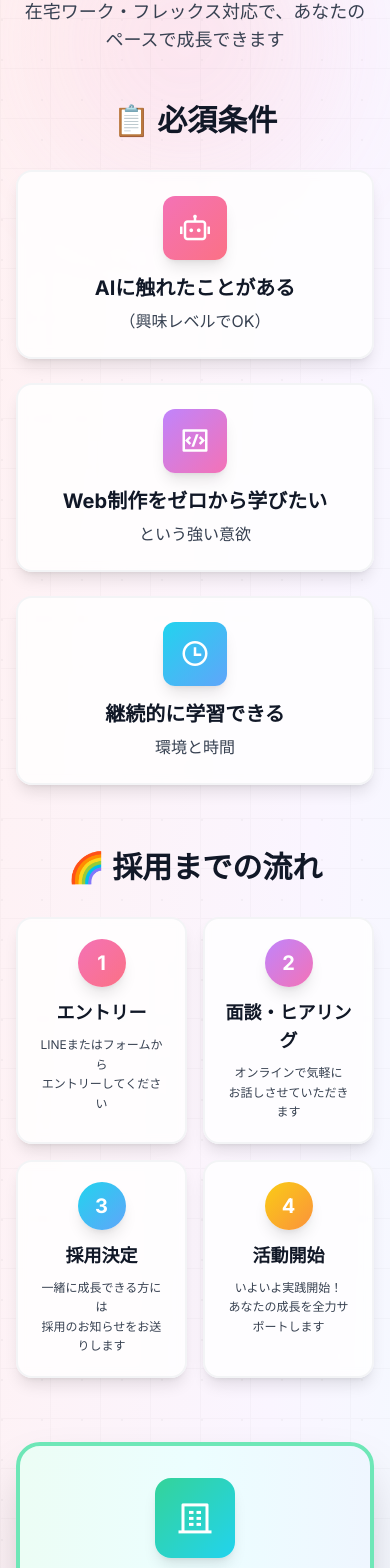
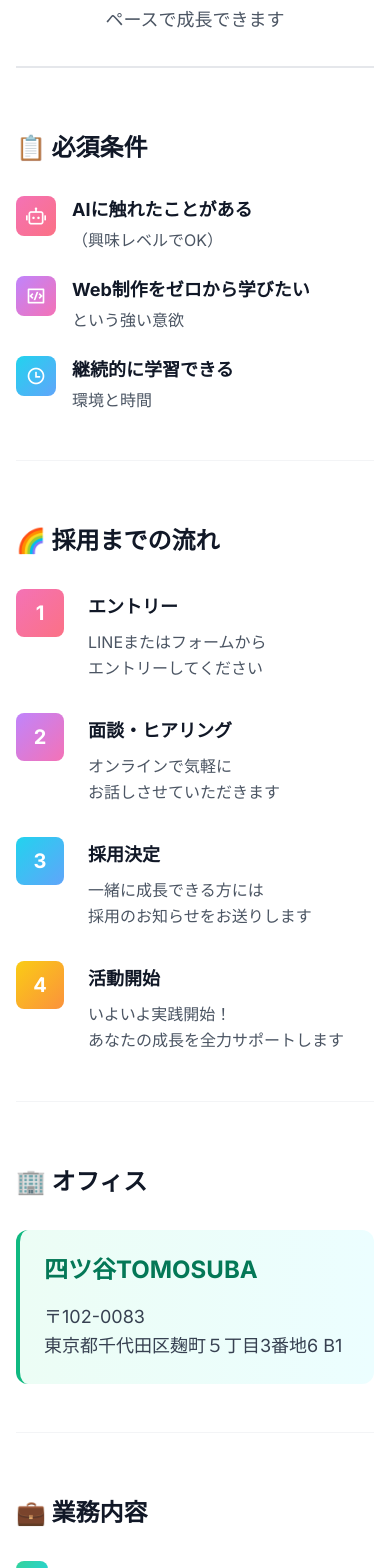
Before and after one commit to Kanta02cer/10slp, a React (Vite) app: page /recruit in a window 390 px wide. Shown: the part 1026-2594 px from the top of the page. Built offline with nearby package versions, Linux system fonts and the light colour scheme; a web font is replaced by a local one.

Commit message:
Refactor Requirements component: Simplify layout and enhance visibility with improved animations, update text formatting for clarity, and add new sections for compensation and benefits to improve user engagement and readability.

```diff
--- a/src/pages/recruit/components/Requirements.tsx
+++ b/src/pages/recruit/components/Requirements.tsx
@@ -133,98 +133,78 @@ export default function Requirements() {
   ];
 
   return (
-    <section id="requirements" className="py-24 sm:py-32 relative overflow-hidden">
-      {/* オシャレな背景 */}
-      <div className="absolute inset-0 z-0">
-        {/* グラデーション背景 */}
-        <div className="absolute inset-0 bg-gradient-to-br from-rose-50 via-pink-50 via-purple-50 to-cyan-50"></div>
-
-        {/* パターンオーバーレイ */}
+    <section id="requirements" className="py-16 sm:py-24 bg-white relative">
+      <div className="max-w-4xl mx-auto px-4 sm:px-6">
+        {/* タイトル */}
         <div
-          className="absolute inset-0 opacity-[0.03]"
-          style={{
-            backgroundImage: `radial-gradient(circle at 2px 2px, rgb(0,0,0) 1px, transparent 0)`,
-            backgroundSize: '40px 40px'
-          }}
-        ></div>
-
-        {/* アニメーション要素 */}
-        <div className="absolute top-20 left-10 w-72 h-72 bg-gradient-to-br from-rose-300/30 to-pink-300/30 rounded-full blur-3xl animate-pulse"></div>
-        <div className="absolute bottom-20 right-10 w-96 h-96 bg-gradient-to-br from-purple-300/30 to-cyan-300/30 rounded-full blur-3xl animate-pulse" style={{ animationDelay: '2s' }}></div>
-        <div className="absolute top-1/2 left-1/2 transform -translate-x-1/2 -translate-y-1/2 w-80 h-80 bg-gradient-to-br from-pink-200/20 to-rose-200/20 rounded-full blur-3xl animate-pulse" style={{ animationDelay: '4s' }}></div>
-
-        {/* グリッドパターン */}
-        <div
-          className="absolute inset-0 opacity-[0.02]"
-          style={{
-            backgroundImage: `
-              linear-gradient(to right, rgb(0,0,0) 1px, transparent 1px),
-              linear-gradient(to bottom, rgb(0,0,0) 1px, transparent 1px)
-            `,
-          backgroundSize: '50px 50px'
-          }}
-        ></div>
-      </div>
-
-      <div className="max-w-6xl mx-auto px-4 sm:px-6 relative z-10">
-        {/* タイトル */}
-        <div className="text-center mb-12 sm:mb-16">
-          <h2 className="text-4xl sm:text-5xl md:text-6xl font-bold mb-4 bg-gradient-to-r from-red-600 via-pink-500 to-purple-600 bg-clip-text text-transparent">
+          data-scroll-item
+          data-index={0}
+          className={`text-center mb-16 sm:mb-20 pb-8 border-b-2 border-gray-200 ${
+            isVisible[0] ? 'opacity-100 translate-y-0' : 'opacity-0 translate-y-10'
+          }`}
+        >
+          <h2 className="text-4xl sm:text-5xl md:text-6xl font-bold mb-6 text-gray-900">
             募集要項
           </h2>
-          <p className="text-lg sm:text-xl text-gray-700 font-medium">
+          <p className="text-lg sm:text-xl text-gray-600 leading-relaxed">
             学生インターン・主婦の方も大歓迎！✨<br />
             在宅ワーク・フレックス対応で、あなたのペースで成長できます
           </p>
         </div>
 
         {/* 必須条件 */}
-        <div className="mb-16 sm:mb-20">
-          <h3 className="text-3xl sm:text-4xl font-bold text-center mb-8 sm:mb-12 text-gray-900">
+        <div
+          data-scroll-item
+          data-index={1}
+          className={`mb-16 sm:mb-20 pb-12 border-b border-gray-100 ${
+            isVisible[1] ? 'opacity-100 translate-y-0' : 'opacity-0 translate-y-10'
+          }`}
+        >
+          <h3 className="text-2xl sm:text-3xl font-bold mb-8 text-gray-900">
             📋 必須条件
           </h3>
-          <div className="grid md:grid-cols-3 gap-6 sm:gap-8">
+          <div className="space-y-6">
             {requirements.map((item, index) => (
               <div
                 key={index}
-                data-scroll-item
-                data-index={index}
-                className={`bg-white/80 backdrop-blur-sm rounded-2xl p-6 sm:p-8 shadow-lg hover:shadow-2xl transition-all duration-500 border-2 border-gray-100 hover:border-rose-200 text-center transform hover:-translate-y-2 ${
-                  isVisible[index] ? 'opacity-100 translate-y-0' : 'opacity-0 translate-y-10'
-                }`}
-                style={{ transitionDelay: `${index * 150}ms` }}
+                className="flex items-start gap-4 group"
               >
-                <div className={`w-16 h-16 sm:w-20 sm:h-20 flex items-center justify-center mx-auto mb-4 sm:mb-6 bg-gradient-to-br ${item.gradient} rounded-xl shadow-lg transform group-hover:scale-110 transition-transform duration-300 hover:rotate-6`}>
-                  <i className={`${item.icon} text-3xl sm:text-4xl text-white`}></i>
+                <div className={`w-10 h-10 flex items-center justify-center bg-gradient-to-br ${item.gradient} rounded-lg flex-shrink-0 group-hover:scale-110 transition-transform duration-300`}>
+                  <i className={`${item.icon} text-xl text-white`}></i>
                 </div>
-                <h4 className="text-xl sm:text-2xl font-bold text-gray-900 mb-2 leading-tight group-hover:text-rose-600 transition-colors">{item.title}</h4>
-                <p className="text-base sm:text-lg text-gray-700">{item.subtitle}</p>
+                <div className="flex-1">
+                  <h4 className="text-lg sm:text-xl font-bold text-gray-900 mb-1 group-hover:text-rose-600 transition-colors">{item.title}</h4>
+                  <p className="text-base text-gray-600">{item.subtitle}</p>
+                </div>
               </div>
             ))}
           </div>
         </div>
 
         {/* 採用までの流れ */}
-        <div className="mb-16 sm:mb-20">
-          <h3 className="text-3xl sm:text-4xl font-bold text-center mb-8 sm:mb-12 text-gray-900">
+        <div
+          data-scroll-item
+          data-index={2}
+          className={`mb-16 sm:mb-20 pb-12 border-b border-gray-100 ${
+            isVisible[2] ? 'opacity-100 translate-y-0' : 'opacity-0 translate-y-10'
+          }`}
+        >
+          <h3 className="text-2xl sm:text-3xl font-bold mb-8 text-gray-900">
             🌈 採用までの流れ
           </h3>
-          <div className="grid grid-cols-2 md:grid-cols-4 gap-4 sm:gap-6">
+          <div className="space-y-8">
             {flow.map((item, index) => (
               <div
                 key={index}
-                data-scroll-item
-                data-index={index + 10}
-                className={`bg-white/80 backdrop-blur-sm rounded-2xl p-5 sm:p-6 shadow-lg hover:shadow-2xl transition-all duration-500 border-2 border-gray-100 hover:border-purple-200 text-center transform hover:-translate-y-2 hover:scale-105 group ${
-                  isVisible[index + 10] ? 'opacity-100 translate-y-0' : 'opacity-0 translate-y-10'
-                }`}
-                style={{ transitionDelay: `${index * 150}ms` }}
+                className="flex items-start gap-6 group"
               >
-                <div className={`w-12 h-12 sm:w-16 sm:h-16 flex items-center justify-center mx-auto mb-3 sm:mb-4 bg-gradient-to-br ${item.gradient} rounded-full shadow-lg transform group-hover:rotate-12 group-hover:scale-110 transition-all duration-300`}>
-                  <span className="text-xl sm:text-2xl font-bold text-white">{item.step}</span>
+                <div className={`w-12 h-12 flex items-center justify-center bg-gradient-to-br ${item.gradient} rounded-lg flex-shrink-0 group-hover:scale-110 transition-transform duration-300`}>
+                  <span className="text-xl font-bold text-white">{item.step}</span>
                 </div>
+                <div className="flex-1 pt-1">
                   <h4 className="text-lg sm:text-xl font-bold text-gray-900 mb-2 group-hover:text-purple-600 transition-colors">{item.title}</h4>
-                <p className="text-xs sm:text-sm text-gray-700 leading-relaxed" dangerouslySetInnerHTML={{ __html: item.description }}></p>
+                  <p className="text-base text-gray-600 leading-relaxed" dangerouslySetInnerHTML={{ __html: item.description }}></p>
+                </div>
               </div>
             ))}
           </div>
@@ -233,20 +213,16 @@ export default function Requirements() {
         {/* オフィス情報（強調） */}
         <div
           data-scroll-item
-          data-index={50}
-          className={`mb-16 sm:mb-20 bg-gradient-to-r from-emerald-50 via-cyan-50 to-blue-50 rounded-3xl p-8 sm:p-10 border-4 border-emerald-300 shadow-2xl ${
-            isVisible[50] ? 'opacity-100 translate-y-0' : 'opacity-0 translate-y-10'
+          data-index={3}
+          className={`mb-16 sm:mb-20 pb-12 border-b border-gray-100 ${
+            isVisible[3] ? 'opacity-100 translate-y-0' : 'opacity-0 translate-y-10'
           }`}
         >
-          <div className="text-center">
-            <div className="w-20 h-20 flex items-center justify-center mx-auto mb-6 bg-gradient-to-br from-emerald-400 to-cyan-400 rounded-2xl shadow-lg">
-              <i className="ri-building-4-line text-4xl text-white"></i>
-            </div>
-            <h3 className="text-3xl sm:text-4xl font-bold text-gray-900 mb-4">
+          <h3 className="text-2xl sm:text-3xl font-bold mb-8 text-gray-900">
             🏢 オフィス
           </h3>
-            <div className="bg-white/90 backdrop-blur-sm rounded-2xl p-6 sm:p-8 shadow-lg max-w-2xl mx-auto">
-              <h4 className="text-2xl sm:text-3xl font-bold text-emerald-700 mb-3">
+          <div className="bg-gradient-to-r from-emerald-50 to-cyan-50 rounded-xl p-6 sm:p-8 border-l-4 border-emerald-500">
+            <h4 className="text-2xl sm:text-3xl font-bold text-emerald-700 mb-4">
               四ツ谷TOMOSUBA
             </h4>
             <p className="text-lg sm:text-xl text-gray-700 leading-relaxed">
@@ -255,136 +231,110 @@ export default function Requirements() {
             </p>
           </div>
         </div>
-        </div>
 
         {/* 業務内容（強調） */}
         <div
           data-scroll-item
-          data-index={60}
-          className={`mb-16 sm:mb-20 ${
-            isVisible[60] ? 'opacity-100 translate-y-0' : 'opacity-0 translate-y-10'
+          data-index={4}
+          className={`mb-16 sm:mb-20 pb-12 border-b border-gray-100 ${
+            isVisible[4] ? 'opacity-100 translate-y-0' : 'opacity-0 translate-y-10'
           }`}
         >
-          <h3 className="text-3xl sm:text-4xl font-bold text-center mb-8 sm:mb-12 text-gray-900">
+          <h3 className="text-2xl sm:text-3xl font-bold mb-8 text-gray-900">
             💼 業務内容
           </h3>
-          <div className="grid sm:grid-cols-2 lg:grid-cols-3 gap-4 sm:gap-6 max-w-5xl mx-auto">
+          <div className="space-y-4">
             {jobContents.map((item, index) => (
               <div
                 key={index}
-                className="bg-white/80 backdrop-blur-sm rounded-2xl p-5 sm:p-6 shadow-lg hover:shadow-2xl transition-all duration-500 border-2 border-gray-100 hover:border-emerald-200 transform hover:-translate-y-2 group"
+                className="flex items-start gap-4 group"
               >
-                <div className="flex items-center gap-3">
-                  <div className="w-10 h-10 flex items-center justify-center bg-gradient-to-br from-emerald-400 to-cyan-400 rounded-lg shadow-md group-hover:scale-110 transition-transform duration-300 flex-shrink-0">
-                    <span className="text-white font-bold">{index + 1}</span>
+                <div className="w-8 h-8 flex items-center justify-center bg-gradient-to-br from-emerald-400 to-cyan-400 rounded-lg flex-shrink-0 group-hover:scale-110 transition-transform duration-300">
+                  <span className="text-sm font-bold text-white">{index + 1}</span>
                 </div>
-                  <p className="text-base sm:text-lg font-medium text-gray-900 group-hover:text-emerald-600 transition-colors">
+                <p className="text-base sm:text-lg text-gray-900 pt-1 group-hover:text-emerald-600 transition-colors">
                   {item.text}
                 </p>
+              </div>
+            ))}
+          </div>
+        </div>
+
+        {/* 報酬（強調） */}
+        <div
+          data-scroll-item
+          data-index={5}
+          className={`mb-16 sm:mb-20 pb-12 border-b border-gray-100 ${
+            isVisible[5] ? 'opacity-100 translate-y-0' : 'opacity-0 translate-y-10'
+          }`}
+        >
+          <h3 className="text-2xl sm:text-3xl font-bold mb-8 text-gray-900">
+            💰 報酬
+          </h3>
+          <div className="bg-gradient-to-r from-yellow-50 to-orange-50 rounded-xl p-6 sm:p-8 border-l-4 border-yellow-500">
+            <div className="space-y-3">
+              <div className="flex items-baseline gap-3">
+                <span className="text-lg sm:text-xl text-gray-700 font-medium">時給：</span>
+                <span className="text-3xl sm:text-4xl font-bold text-orange-600">1,500円</span>
+              </div>
+              <div className="flex items-baseline gap-3">
+                <span className="text-lg sm:text-xl text-gray-700 font-medium">インセンティブ：</span>
+                <span className="text-3xl sm:text-4xl font-bold text-orange-600">20％</span>
+              </div>
+            </div>
+          </div>
+        </div>
+
+        {/* 労働条件 */}
+        <div
+          data-scroll-item
+          data-index={6}
+          className={`mb-16 sm:mb-20 pb-12 border-b border-gray-100 ${
+            isVisible[6] ? 'opacity-100 translate-y-0' : 'opacity-0 translate-y-10'
+          }`}
+        >
+          <h3 className="text-2xl sm:text-3xl font-bold mb-8 text-gray-900">
+            💼 労働条件
+          </h3>
+          <div className="space-y-8">
+            {workingConditions.filter(item => item.title !== '報酬' && item.title !== '勤務場所').map((item, index) => (
+              <div key={index} className="flex items-start gap-4 group">
+                <div className={`w-10 h-10 flex items-center justify-center bg-gradient-to-br ${item.gradient} rounded-lg flex-shrink-0 group-hover:scale-110 transition-transform duration-300`}>
+                  <i className={`${item.icon} text-xl text-white`}></i>
+                </div>
+                <div className="flex-1">
+                  <h4 className="text-lg sm:text-xl font-bold text-gray-900 mb-2 group-hover:text-cyan-600 transition-colors">{item.title}</h4>
+                  <p className="text-base text-gray-600 leading-relaxed" dangerouslySetInnerHTML={{ __html: item.content }}></p>
                 </div>
               </div>
             ))}
           </div>
         </div>
 
-        {/* 労働条件 */}
-        <div className="mb-16 sm:mb-20">
-          <h3 className="text-3xl sm:text-4xl font-bold text-center mb-8 sm:mb-12 text-gray-900">
-            💼 労働条件
-          </h3>
-          <div className="grid sm:grid-cols-2 lg:grid-cols-4 gap-4 sm:gap-6">
-            {workingConditions.map((item, index) => {
-              // 報酬を強調表示
-              if (item.title === '報酬') {
-                return (
+        {/* 得られるもの */}
         <div
-                    key={index}
           data-scroll-item
-                    data-index={index + 20}
-                    className={`bg-gradient-to-br from-yellow-50 to-orange-50 backdrop-blur-sm rounded-2xl p-6 sm:p-8 shadow-xl hover:shadow-2xl transition-all duration-500 border-4 border-yellow-300 hover:border-orange-400 text-center transform hover:-translate-y-2 group ${
-                      isVisible[index + 20] ? 'opacity-100 translate-y-0' : 'opacity-0 translate-y-10'
+          data-index={7}
+          className={`mb-16 sm:mb-20 pb-12 border-b border-gray-100 ${
+            isVisible[7] ? 'opacity-100 translate-y-0' : 'opacity-0 translate-y-10'
           }`}
-                    style={{ transitionDelay: `${index * 100}ms` }}
         >
-                    <div className={`w-16 h-16 sm:w-20 sm:h-20 flex items-center justify-center mx-auto mb-4 sm:mb-6 bg-gradient-to-br from-yellow-400 to-orange-400 rounded-xl shadow-lg transform group-hover:scale-110 group-hover:rotate-6 transition-all duration-300`}>
-                      <i className={`${item.icon} text-3xl sm:text-4xl text-white`}></i>
-                    </div>
-                    <h4 className="text-lg sm:text-xl font-bold text-gray-900 mb-3 sm:mb-4 group-hover:text-orange-600 transition-colors">{item.title}</h4>
-                    <div className="space-y-2">
-                      <p className="text-2xl sm:text-3xl font-bold text-orange-600">時給：1,500円</p>
-                      <p className="text-xl sm:text-2xl font-bold text-orange-600">インセンティブ：20％</p>
-                    </div>
-                  </div>
-                );
-              }
-
-              // 勤務場所を強調表示
-              if (item.title === '勤務場所') {
-                return (
-                  <div
-                    key={index}
-                    data-scroll-item
-                    data-index={index + 20}
-                    className={`bg-gradient-to-br from-emerald-50 to-cyan-50 backdrop-blur-sm rounded-2xl p-6 sm:p-8 shadow-xl hover:shadow-2xl transition-all duration-500 border-4 border-emerald-300 hover:border-cyan-400 text-center transform hover:-translate-y-2 group ${
-                      isVisible[index + 20] ? 'opacity-100 translate-y-0' : 'opacity-0 translate-y-10'
-                    }`}
-                    style={{ transitionDelay: `${index * 100}ms` }}
-                  >
-                    <div className={`w-16 h-16 sm:w-20 sm:h-20 flex items-center justify-center mx-auto mb-4 sm:mb-6 bg-gradient-to-br from-emerald-400 to-cyan-400 rounded-xl shadow-lg transform group-hover:scale-110 group-hover:rotate-6 transition-all duration-300`}>
-                      <i className={`${item.icon} text-3xl sm:text-4xl text-white`}></i>
-                    </div>
-                    <h4 className="text-lg sm:text-xl font-bold text-gray-900 mb-3 sm:mb-4 group-hover:text-emerald-600 transition-colors">{item.title}</h4>
-                    <div className="bg-white/80 rounded-xl p-4">
-                      <p className="text-lg font-bold text-emerald-700 mb-2">四ツ谷TOMOSUBA</p>
-                      <p className="text-sm text-gray-700 leading-relaxed">〒102-0083<br />東京都千代田区麹町５丁目3番地6 B1</p>
-                    </div>
-                  </div>
-                );
-              }
-
-              // その他の労働条件
-              return (
-                <div
-                  key={index}
-                  data-scroll-item
-                  data-index={index + 20}
-                  className={`bg-white/80 backdrop-blur-sm rounded-2xl p-6 sm:p-8 shadow-lg hover:shadow-2xl transition-all duration-500 border-2 border-gray-100 hover:border-cyan-200 text-center transform hover:-translate-y-2 group ${
-                    isVisible[index + 20] ? 'opacity-100 translate-y-0' : 'opacity-0 translate-y-10'
-                  }`}
-                  style={{ transitionDelay: `${index * 100}ms` }}
-                >
-                  <div className={`w-16 h-16 sm:w-20 sm:h-20 flex items-center justify-center mx-auto mb-4 sm:mb-6 bg-gradient-to-br ${item.gradient} rounded-xl shadow-lg transform group-hover:scale-110 group-hover:rotate-6 transition-all duration-300`}>
-                    <i className={`${item.icon} text-3xl sm:text-4xl text-white`}></i>
-                  </div>
-                  <h4 className="text-lg sm:text-xl font-bold text-gray-900 mb-3 sm:mb-4 group-hover:text-cyan-600 transition-colors">{item.title}</h4>
-                  <p className="text-sm sm:text-base text-gray-700 leading-relaxed" dangerouslySetInnerHTML={{ __html: item.content }}></p>
-                </div>
-              );
-            })}
-          </div>
-        </div>
-
-        {/* 得られるもの */}
-        <div className="mb-16 sm:mb-20">
-          <h3 className="text-3xl sm:text-4xl font-bold text-center mb-8 sm:mb-12 text-gray-900">
+          <h3 className="text-2xl sm:text-3xl font-bold mb-8 text-gray-900">
             🎁 こんなことができます
           </h3>
-          <div className="grid md:grid-cols-3 gap-6 sm:gap-8">
+          <div className="space-y-6">
             {benefits.map((item, index) => (
               <div
                 key={index}
-                data-scroll-item
-                data-index={index + 30}
-                className={`bg-white/80 backdrop-blur-sm rounded-2xl p-6 sm:p-8 shadow-lg hover:shadow-2xl transition-all duration-500 border-2 border-gray-100 hover:border-yellow-200 text-center transform hover:-translate-y-2 group ${
-                  isVisible[index + 30] ? 'opacity-100 translate-y-0' : 'opacity-0 translate-y-10'
-                }`}
-                style={{ transitionDelay: `${index * 150}ms` }}
+                className="flex items-start gap-4 group"
               >
-                <div className={`w-16 h-16 sm:w-20 sm:h-20 flex items-center justify-center mx-auto mb-4 sm:mb-6 bg-gradient-to-br ${item.gradient} rounded-xl shadow-lg transform group-hover:scale-110 group-hover:rotate-12 transition-all duration-300`}>
-                  <i className={`${item.icon} text-3xl sm:text-4xl text-white`}></i>
+                <div className={`w-10 h-10 flex items-center justify-center bg-gradient-to-br ${item.gradient} rounded-lg flex-shrink-0 group-hover:scale-110 transition-transform duration-300`}>
+                  <i className={`${item.icon} text-xl text-white`}></i>
                 </div>
-                <h4 className="text-xl sm:text-2xl font-bold text-gray-900 mb-2 leading-tight group-hover:text-yellow-600 transition-colors">{item.title}</h4>
-                <p className="text-base sm:text-lg text-gray-700">{item.subtitle}</p>
+                <div className="flex-1">
+                  <h4 className="text-lg sm:text-xl font-bold text-gray-900 mb-1 group-hover:text-yellow-600 transition-colors">{item.title}</h4>
+                  <p className="text-base text-gray-600">{item.subtitle}</p>
+                </div>
               </div>
             ))}
           </div>
@@ -393,17 +343,16 @@ export default function Requirements() {
         {/* おすすめメッセージ */}
         <div
           data-scroll-item
-          data-index={40}
-          className={`mt-12 sm:mt-16 bg-gradient-to-r from-rose-100/90 via-pink-100/90 to-purple-100/90 backdrop-blur-sm rounded-2xl sm:rounded-3xl p-6 sm:p-10 border-2 border-rose-300/50 shadow-xl hover:shadow-2xl transition-all duration-500 hover:scale-[1.02] ${
-            isVisible[40] ? 'opacity-100 translate-y-0' : 'opacity-0 translate-y-10'
+          data-index={8}
+          className={`mt-12 sm:mt-16 pt-12 border-t-2 border-gray-200 ${
+            isVisible[8] ? 'opacity-100 translate-y-0' : 'opacity-0 translate-y-10'
           }`}
         >
           <div className="text-center">
-            <div className="text-4xl sm:text-5xl mb-3 sm:mb-4 animate-pulse">💖</div>
-            <h3 className="text-2xl sm:text-3xl font-bold text-gray-900 mb-3 sm:mb-4">
+            <h3 className="text-2xl sm:text-3xl font-bold text-gray-900 mb-6">
               学生さん・主婦の方、大歓迎！
             </h3>
-            <p className="text-base sm:text-lg md:text-xl text-gray-700 leading-relaxed max-w-3xl mx-auto">
+            <p className="text-base sm:text-lg md:text-xl text-gray-600 leading-relaxed max-w-3xl mx-auto">
               学業や家事で忙しい方でも、あなたのペースで無理なく活動できます。<br className="hidden sm:block" />
               在宅ワークOK・フレックス対応で、ライフスタイルに合わせて働けます。<br className="hidden sm:block" />
               経験がなくても大丈夫！丁寧にサポートいたします。✨
```
Lines whose indentation alone changed are shown as unchanged.
